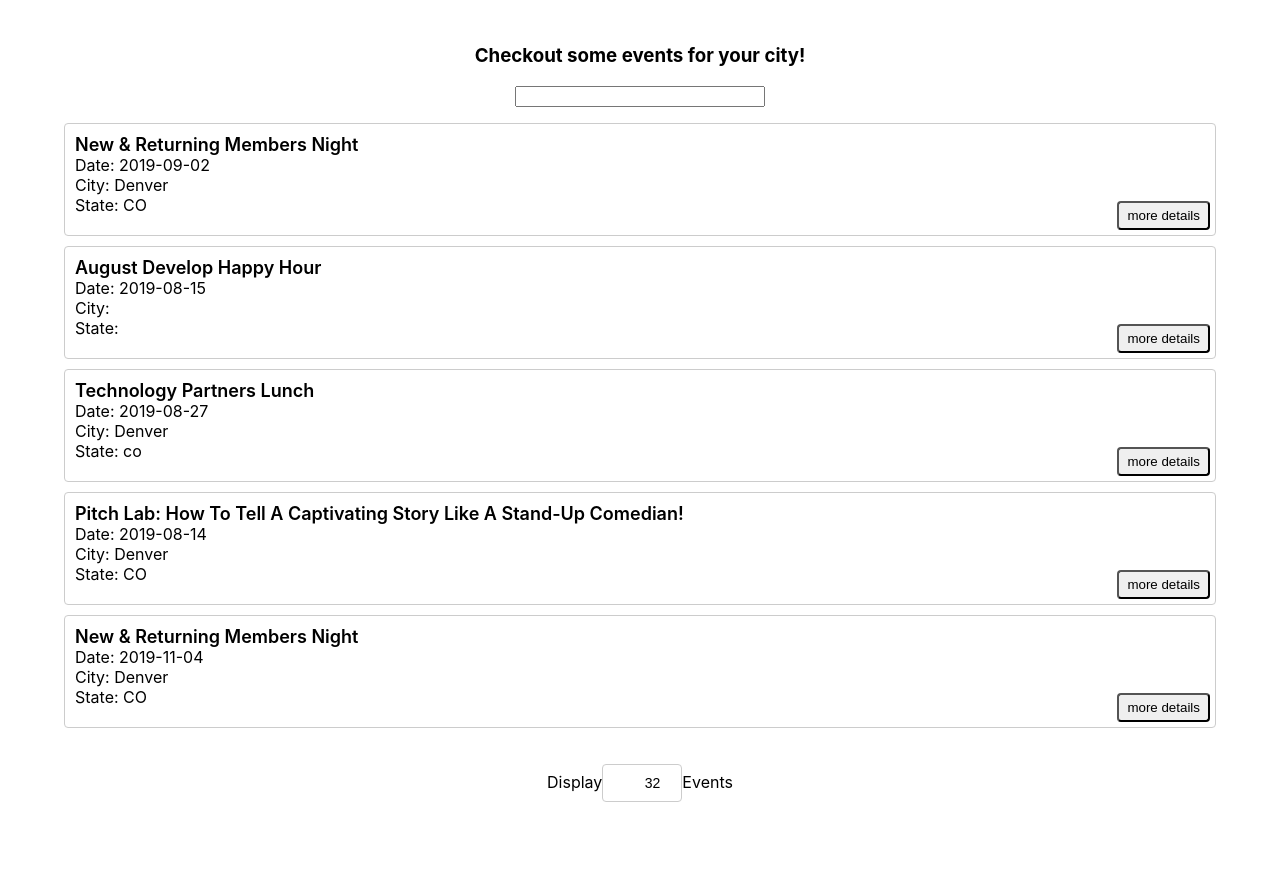
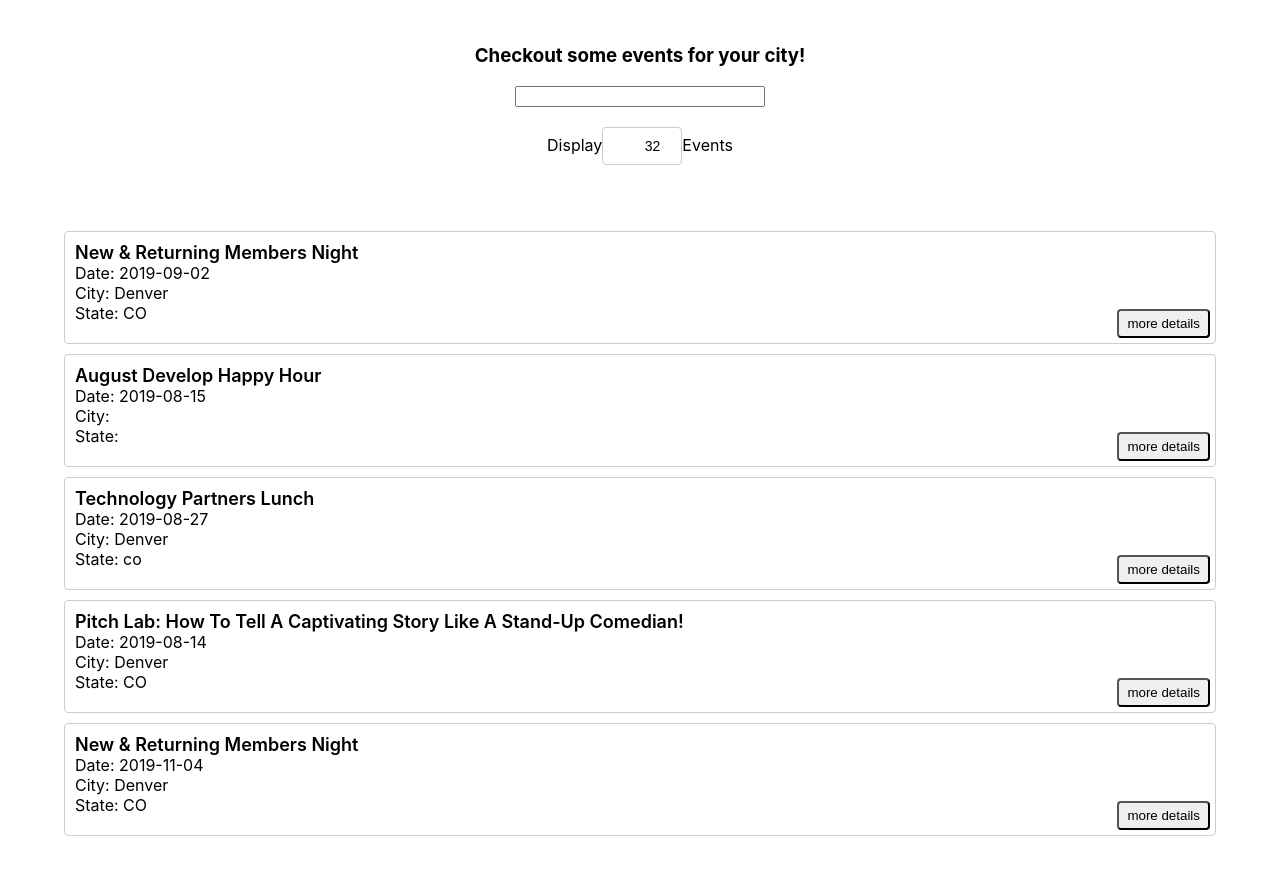
Before and after one commit to tdnicola/meetup, a React (Create React App) app: page / in a window 1280 px wide. Shown: the top 874 px of the page. Built offline with nearby package versions, Linux system fonts and the light colour scheme.

Commit message:
ux changes for displaying the amount of lists.

```diff
--- a/src/App.js
+++ b/src/App.js
@@ -40,8 +40,8 @@ updateEvents = (lat, lon, page) => {
       <div className='App'>
         <h3>Checkout some events for your city!</h3>
         <CitySearch updateEvents={this.updateEvents} />
+        <NumberOfEvents updateEvents={this.updateEvents} />
         <EventList events={this.state.events}/>
-        <NumberOfEvents updateEvents={this.updateEvents} />
       </div>
     )
   }
```
